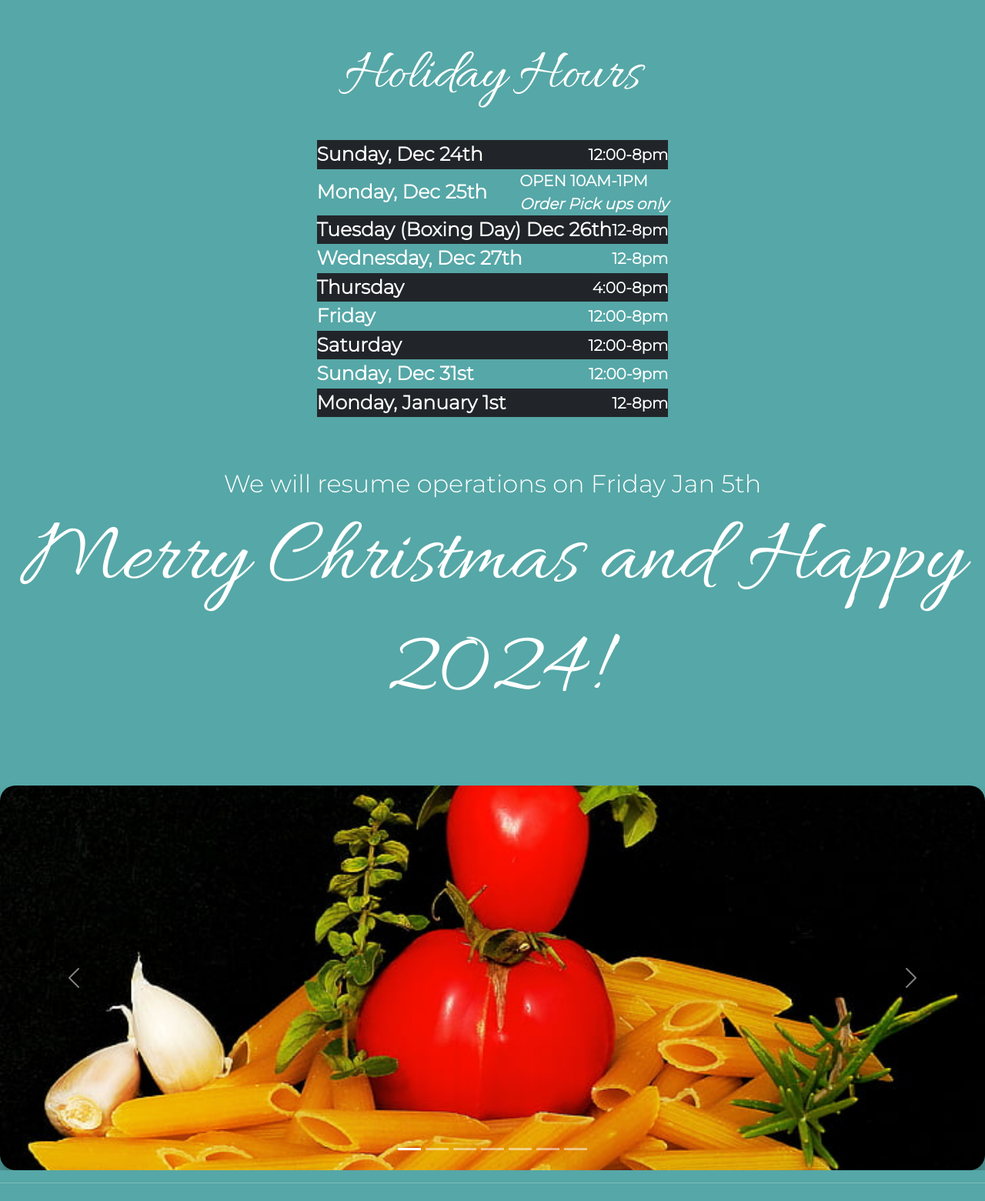
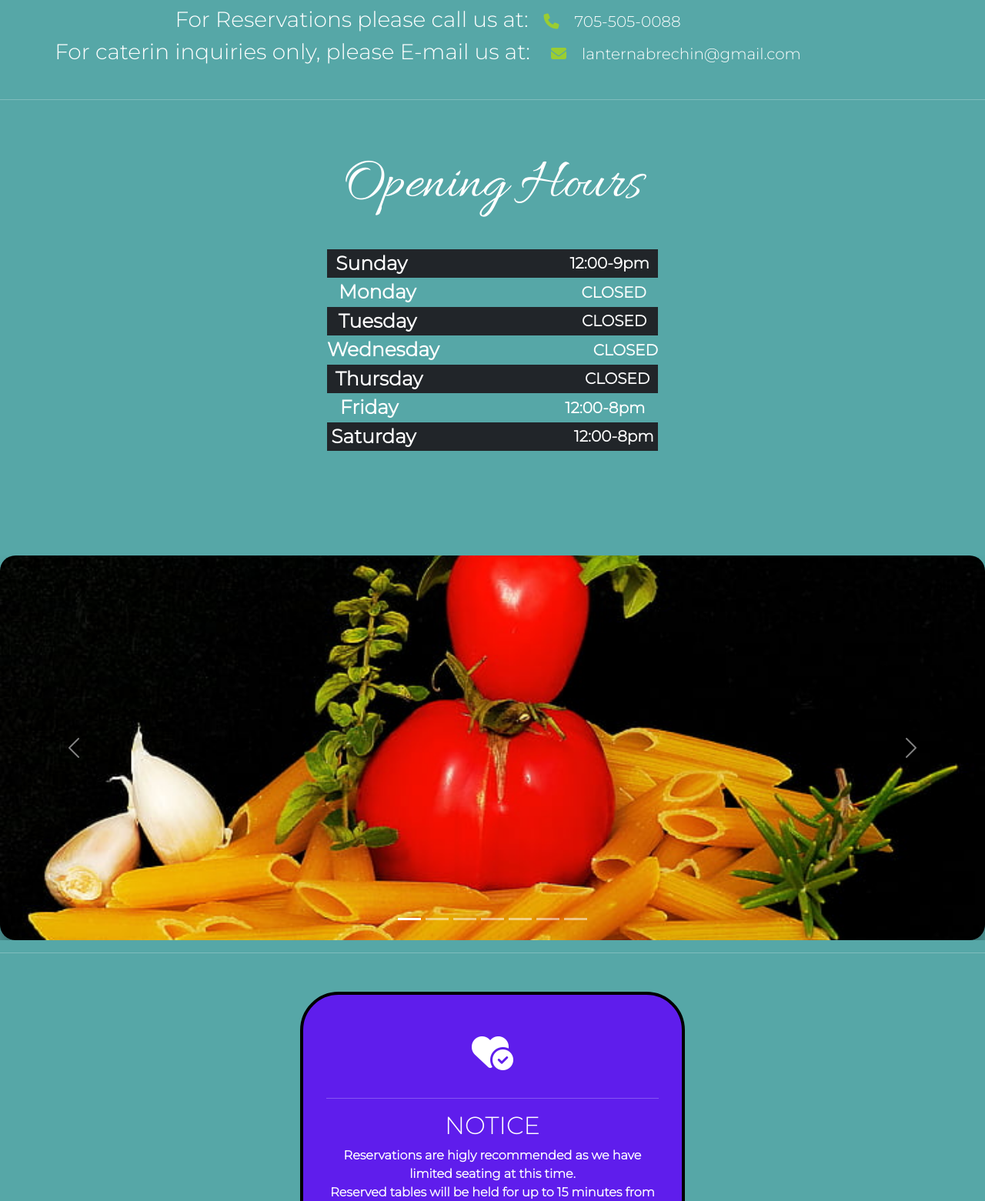
Before and after one commit to Fabscg/lanterna-marketplace, a PHP site: page /public/index.html in a window 1280 px wide. Shown: the part 2451-4012 px from the top of the page at 77% size. Run offline with PHP 8.4, Linux system fonts and the light colour scheme; lists and menus that the app fills with data are empty; some libraries are stand-ins or nearby versions.

Commit message:
change schedule and change position for contact info

```diff
--- a/public/index.html
+++ b/public/index.html
@@ -22,9 +22,10 @@
     <link
         href="https://fonts.googleapis.com/css2?family=Allura&family=Josefin+Sans&family=Montserrat:wght@300&family=Parisienne&display=swap"
         rel="stylesheet">
+        <script src="https://ajax.googleapis.com/ajax/libs/jquery/3.6.0/jquery.min.js"></script>
+
     <link rel="stylesheet" href="style.css">
     <link rel="stylesheet" href="specials.html">
-    <script src="https://ajax.googleapis.com/ajax/libs/jquery/3.6.0/jquery.min.js"></script>
 </head>
 
 <body>
@@ -372,12 +373,12 @@
             </div>
         </div>
     </section>
-     <section>
+     <!-- <section>
             <div class="specials-button text-center">
                 <a class="btn btn-warning btn-lg text-center" href="./specials.html" role="button">Check our SPECIALS</a>
                 <h2><i class="fa-solid fa-arrow-left fa-2x"> </i>Click here to see our New Years Special!!!</h2>
             </div>
-        </section>
+        </section> -->
 
     <section id="location">
         <div>
@@ -393,10 +394,15 @@
             <div id="contact-us" class="col-lg-4 col-md-6">
                 <div>
                   <h3 class="">Whether you are looking for an intimate dinner for your closest friend and family or a business meeting, a birthday party, or a holiday reception with a few guest; We cater to every occasion. Give us a call or E-mail us at:<br>
-                    <a class="contact-info" href="tel:705 505-0088"><i class="icon fa-solid fa-phone"></i>705-505-0088</a><br>
-                    <a class="contact-info" href="mailto:lanternabrechin@gmail.com"><i class="icon fa-solid fa-envelope"></i>lanternabrechin@gmail.com</a><b>
                     </h3>
                 </div>
+            </div>
+            <div class="text-center">
+                <h2 class="contact-title text-center">Contact Us</h2>
+                <h3>For Reservations please call us at:<a class="contact-info" href="tel:705 505-0088"><i class="icon fa-solid fa-phone"></i>705-505-0088</a><br>
+                    <h3>For caterin inquiries only, please E-mail us at: <a class="contact-info" href="mailto:lanternabrechin@gmail.com"><i class="icon fa-solid fa-envelope"></i>lanternabrechin@gmail.com</a><b>
+                    </h3>
+                </h3>
             </div>
           <div>
         </div>
@@ -405,22 +411,22 @@
         <table class="opening-hours">
             <hr>
             <div>
-                <h2 class="openingHours-title text-center">Holiday Hours</h2>
+                <h2 class="openingHours-title text-center">Opening Hours</h2>
             </div>
             <tr>
-                <th class="schedule bg-dark">Sunday, Dec 24th<span>12:00-8pm</span></th>
+                <th class="schedule bg-dark">Sunday<span>12:00-9pm</span></th>
             </tr>
             <tr>
-                <th class="schedule">Monday, Dec 25th<span>OPEN 10AM-1PM<em>Order Pick ups only</em></span></th>
+                <th class="schedule">Monday<span>CLOSED</span></th>
             </tr>
             <tr>
-                <th class="schedule bg-dark">Tuesday (Boxing Day) Dec 26th<span>12-8pm</span></th>
+                <th class="schedule bg-dark">Tuesday<span>CLOSED</span></th>
             </tr>
             <tr>
-                <th class="schedule">Wednesday, Dec 27th<span>12-8pm</span></th>
+                <th class="schedule">Wednesday<span>CLOSED</span></th>
             </tr>
             <tr>
-                <th class="schedule bg-dark">Thursday<span>4:00-8pm</span></th>
+                <th class="schedule bg-dark">Thursday<span>CLOSED</span></th>
             </tr>
             <tr>
                 <th class="schedule">Friday<span>12:00-8pm</span></th>
@@ -428,16 +434,9 @@
             <tr>
                 <th class="schedule bg-dark">Saturday<span>12:00-8pm</span></th>
             </tr>
-            <tr>
-                <th class="schedule">Sunday, Dec 31st<span>12:00-9pm</span></th>
-            </tr>
-            <tr>
-                <th class="schedule bg-dark">Monday, January 1st<span>12-8pm</span></th>
-            </tr>
         </table>
     <div class="holiday-hours mt-5 mb-5">
-        <h2>We will resume operations on Friday Jan 5th</h2>
-        <h1 class="text-center">Merry Christmas and Happy 2024!</h1>
+
     </div>
     </div>
 
--- a/public/specials.html
+++ b/public/specials.html
@@ -64,9 +64,9 @@
                     <div class="container">
                         <div class="row">
                             <h1>Specials</h1>
-                            <div class="intro-text special-body col-lg-8">
+                            <!-- <div class="intro-text special-body col-lg-8">
                                 <img class="notice-body" src="./assets/img/special-lanterna.jpeg" alt="Pizza" />
-                            </div>
+                            </div> -->
                             <div class="col-lg-4 food-icon-group">
                                 <i class="fa-solid fa-pizza-slice fa-3x food-icons"></i>
                                 <i class="fa-solid fa-wine-bottle fa-3x food-icons"></i>
@@ -85,10 +85,8 @@
     </section>
     <footer class="second-footer">
 
-        <p class="copyright">&copy; 2022 Lanterna. All rights reserved. Designed by <a class="autor"
-                href="https://i-am-fabi.herokuapp.com/" rel="nofollow"> <i class="fa-solid fa-terminal"></i> Fabiola
-                C.
-                Gamboa</a></p>
+        <p class="copyright">&copy; 2023 Lanterna. All rights reserved. Designed by <a class="autor"
+                 rel="nofollow"> <i class="icon fa-solid fa-terminal"></i>Fabiola C. Gamboa</a></p>
     </footer>
 
 
--- a/public/style.css
+++ b/public/style.css
@@ -7,6 +7,9 @@
 td{
     line-height: 50px;
     font-size: 20px;
+}
+tr{
+    padding-top:50px;
 }
 
 body {
@@ -213,6 +216,7 @@ li,
 
 span {
     font-size: 20px;
+    padding-left:200px;
 }
 
 .additions {
@@ -314,9 +318,9 @@ em {
 
 
 .schedule{
-    padding:30px auto 30px auto !important;
+    padding:40px auto!important;
     display: flex;
-    justify-content: space-between;
+    justify-content: space-evenly;
     align-items: center;
     font-size: 25px;
 }
@@ -529,6 +533,9 @@ footer {
 
 
 @media screen and (max-width:768px) {
+    body{
+        width: 100%;
+    }
     :root {
         width: fit-content;
     }
```
Also changed, not shown: 1 other file.
